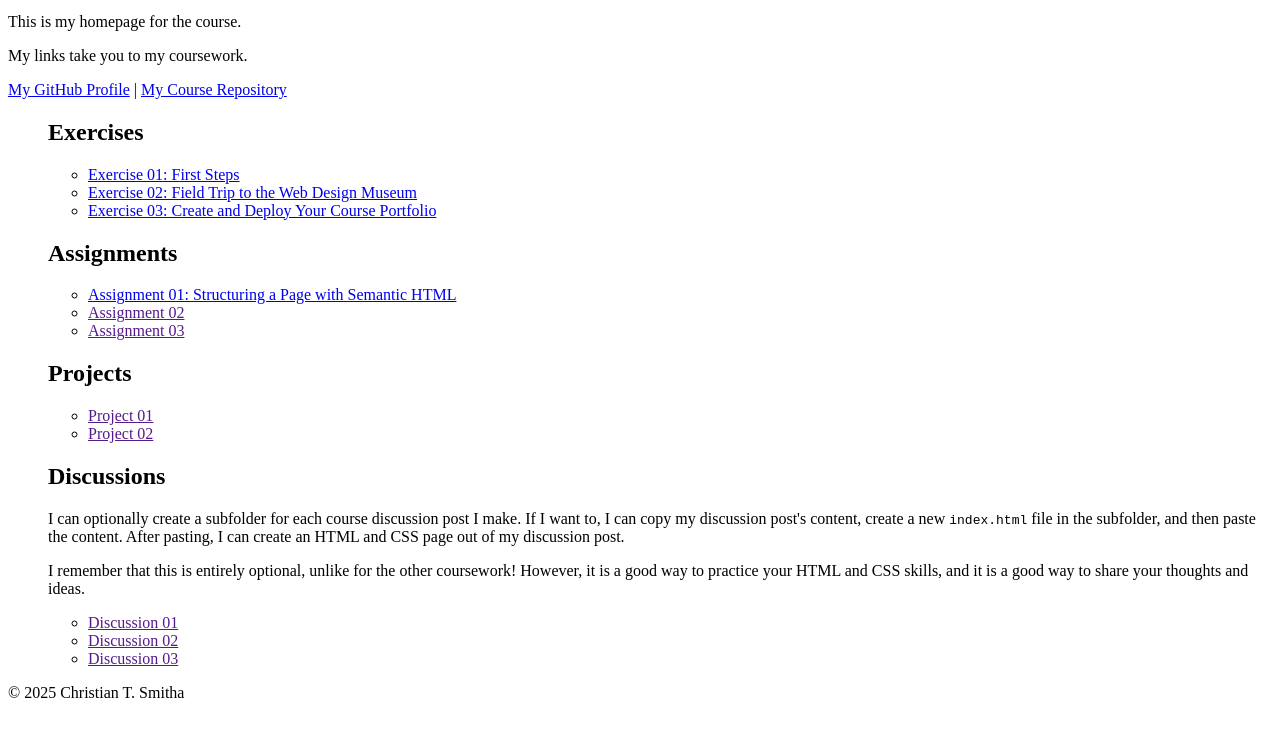
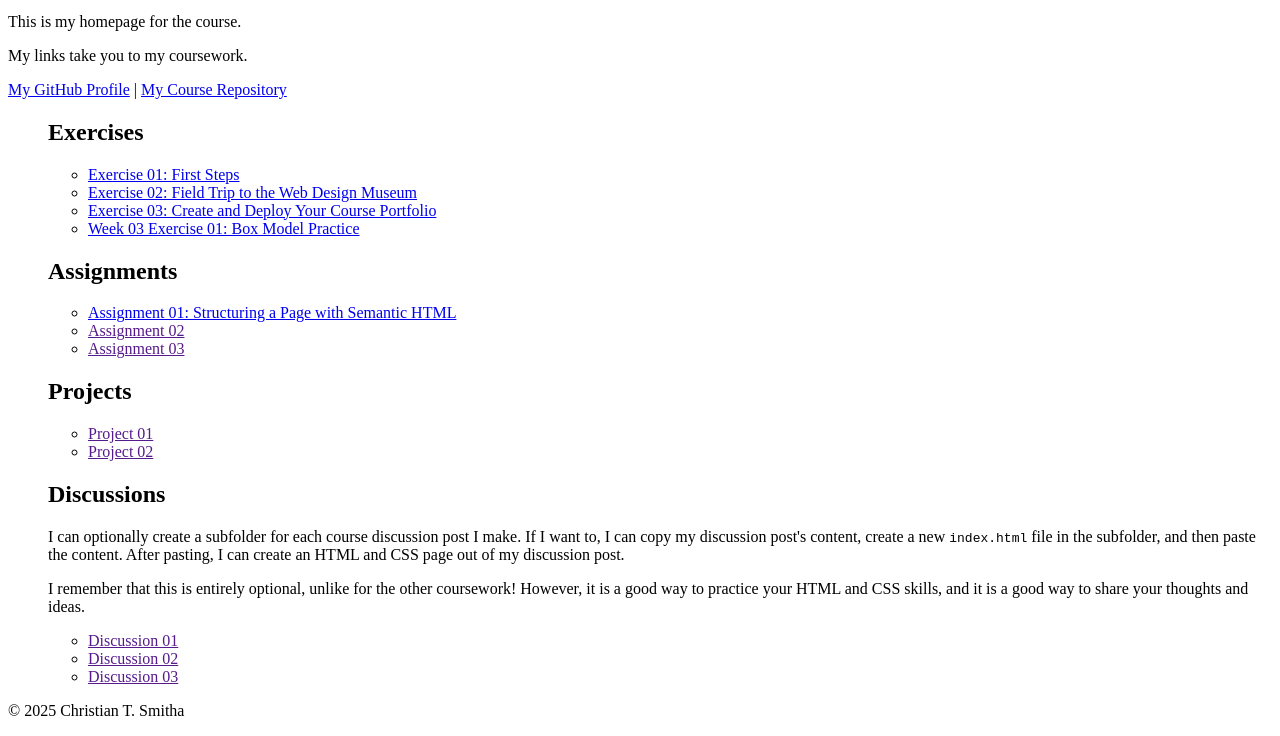
Before and after one commit to xX5mithaXx/x5mithax-repository, a plain HTML site: page index.html in a window 1280 px wide. Shown: the part 148-884 px from the top of the page. Drawn offline with Linux system fonts and the light colour scheme.

Commit message:
week 3- exercise 1

```diff
--- a/index.html
+++ b/index.html
@@ -70,6 +70,7 @@ Remember: You must create subfolders for each piece of coursework as the semeste
                     <li><a href="https://codepen.io/SmithaXD/pen/ogbprob">Exercise 01: First Steps</a></li>
                     <li><a href="https://texastech.instructure.com/courses/59698/assignments/1401165?module_item_id=3662041">Exercise 02: Field Trip to the Web Design Museum</a></li>
                     <li><a href="https://xx5mithaxx.github.io/x5mithax-repository/">Exercise 03: Create and Deploy Your Course Portfolio</a></li>
+                    <li><a href="https://week-03-exercise-01/">Week 03 Exercise 01: Box Model Practice</a></li>
                 </ul>
             </section>
 
```
